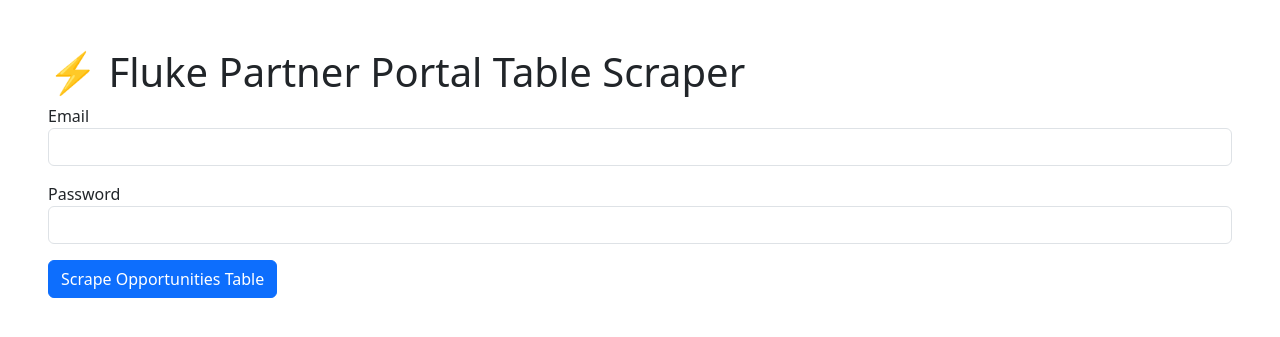
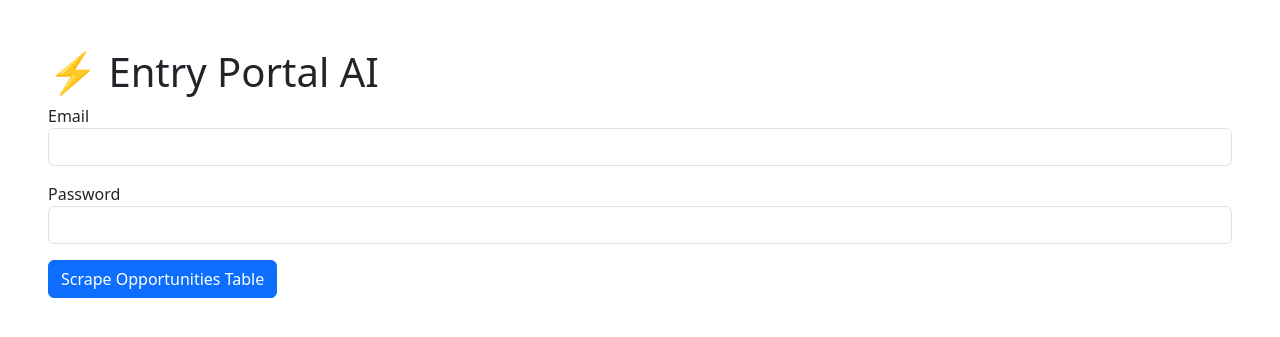
Before and after one commit to emmettgithub/OpportunityHub, a Flask app: page / in a window 1280 px wide. Shown: the top 337 px of the page. Run offline with Flask 3, Linux system fonts and the light colour scheme.

Commit message:
Updated webapp name in templates

```diff
--- a/templates/index.html
+++ b/templates/index.html
@@ -3,12 +3,12 @@
 
 <head>
     <meta charset="utf-8">
-    <title>Fluke Portal Scraper</title>
+    <title>Entry Portal AI</title>
     <link rel="stylesheet" href="https://cdn.jsdelivr.net/npm/bootstrap@5.3.0/dist/css/bootstrap.min.css">
 </head>
 
 <body class="p-5">
-    <h1>⚡ Fluke Partner Portal Table Scraper</h1>
+    <h1>⚡ Entry Portal AI</h1>
     {% if warning %}
     <div class="alert alert-warning">{{ warning }}</div>
     {% endif %}
--- a/templates/result.html
+++ b/templates/result.html
@@ -3,7 +3,7 @@
 
 <head>
     <meta charset="utf-8">
-    <title>Fluke Portal Scraper Result</title>
+    <title>Entry Portal AI Result</title>
     <link rel="stylesheet" href="https://cdn.jsdelivr.net/npm/bootstrap@5.3.0/dist/css/bootstrap.min.css">
 </head>
 
```
